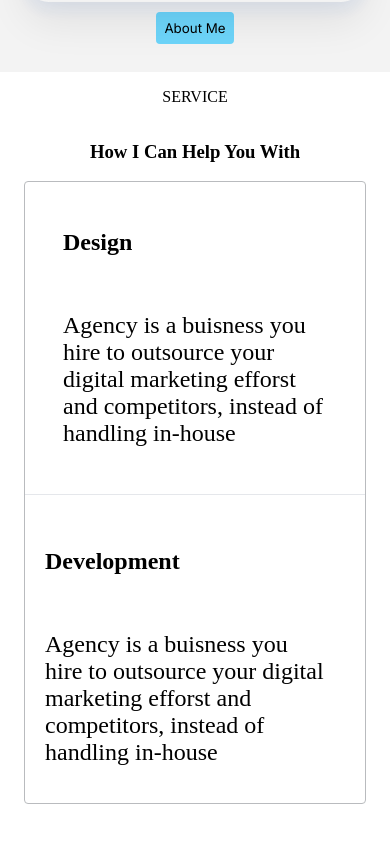
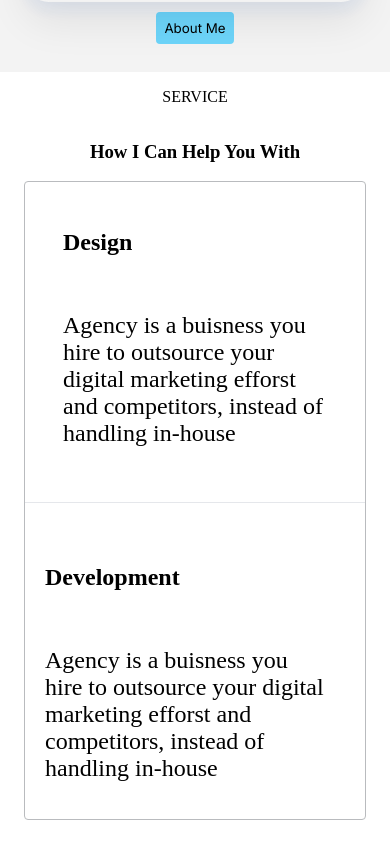
Before and after one commit to emmyxm/DakTech, a plain HTML site: page index.html in a window 390 px wide. Shown: the part 803-1647 px from the top of the page. Drawn offline with Linux system fonts and the light colour scheme; a web font is replaced by a local one.

```diff
--- a/style.css
+++ b/style.css
@@ -346,4 +346,7 @@
   .options > div:not(:last-child) {
     border: none;
   }
+  .options {
+    gap: 8px;
+  }
 }
```
